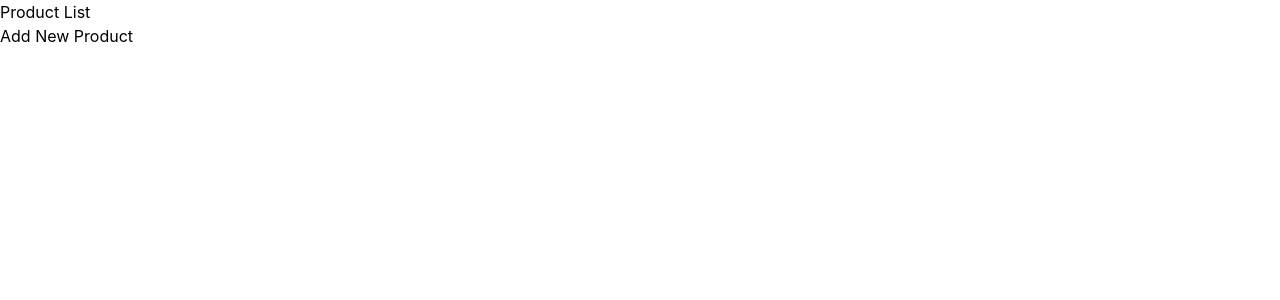
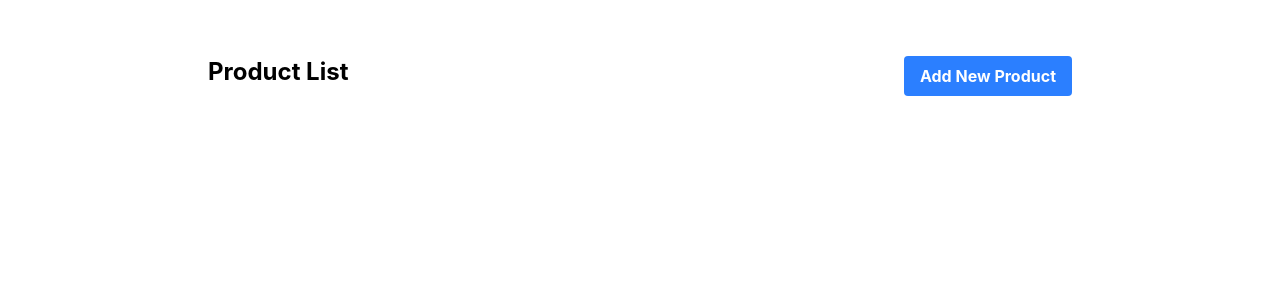
Before and after one commit to chanchaljai/e-com-project1, a React (Vite) app in the folder frontend/: page /admin/products in a window 1280 px wide. Shown: the top 300 px of the page. Built offline with nearby package versions, Linux system fonts and the light colour scheme; no server answers.

Commit message:
product list  setup

```diff
--- a/frontend/src/admin/ProductList.jsx
+++ b/frontend/src/admin/ProductList.jsx
@@ -8,12 +8,19 @@ export default function ProductList() {
     const res = await api.get("/products");
     setProducts(res.data);
   }
+  useEffect(() => {
+    loadProducts();
+  }, []);
   return (
-    <div>
-      <div>
-        <h2>Product List</h2>
-        <Link to="/admin/products/add">Add New Product</Link>
+    <div className="max-w-4xl mx-auto mt-10">
+      <div className="flex justify-between mb-4 p-4">
+        <h2 className="text-2xl font-bold">Product List</h2>
+        <Link to="/admin/products/add"
+        className="bg-blue-500 hover:bg-blue-600 text-white font-bold py-2 px-4 rounded">Add New Product</Link>
       </div>
+      <table>
+
+      </table>
     </div>
   );
 }
```
